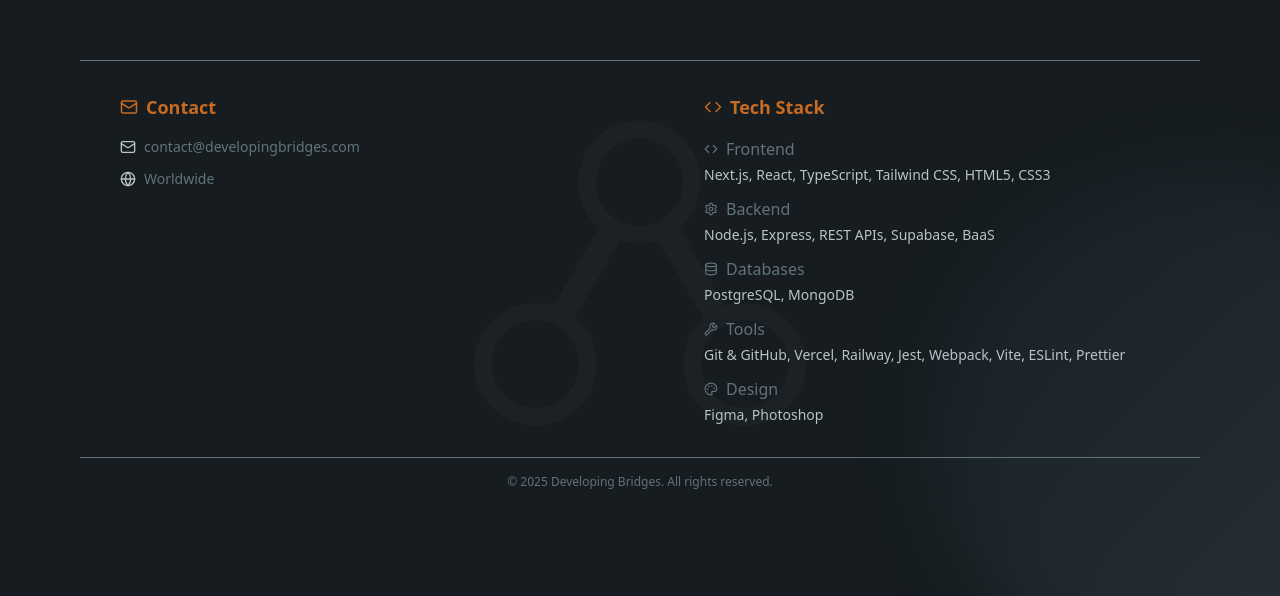
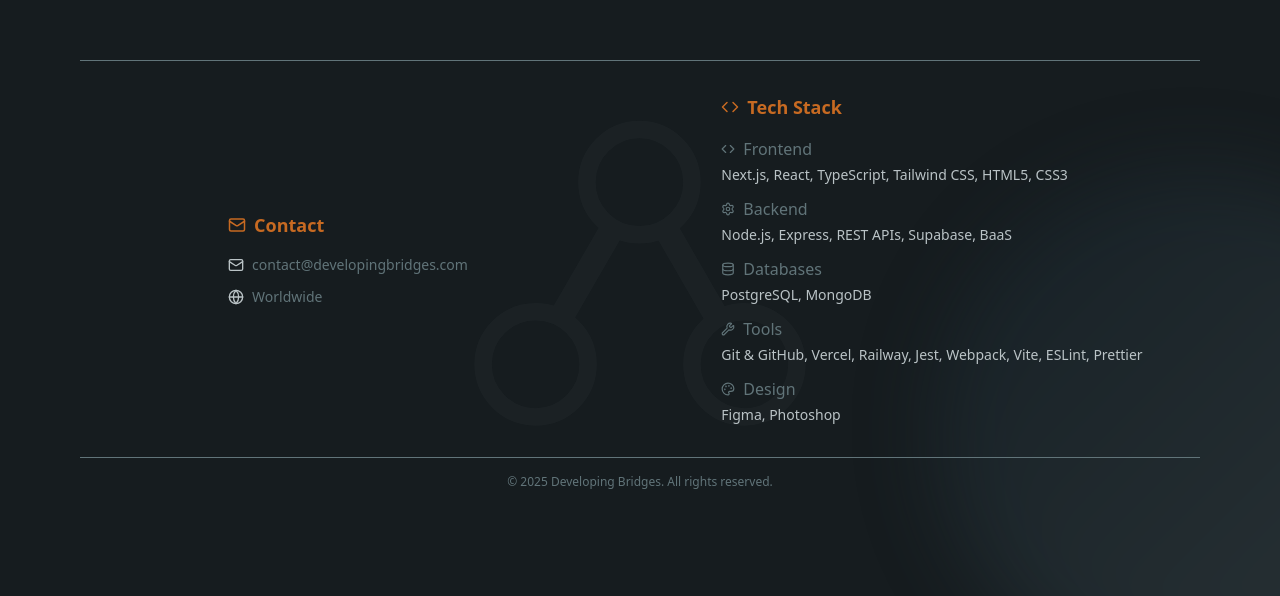
Before and after one commit to CaimanBrujo/dev-bridges, a Next.js app: page / in a window 1280 px wide. Shown: the part 3204-3800 px from the top of the page. Built offline with nearby package versions, Linux system fonts and the light colour scheme.

Commit message:
style(footer): center columns while keeping text left-aligned

```diff
--- a/app/components/Footer.tsx
+++ b/app/components/Footer.tsx
@@ -20,7 +20,8 @@ export function Footer() {
 
       <div className="relative z-10 max-w-8xl mx-auto grid grid-cols-1 md:grid-cols-2 gap-12 border-t border-muted pt-8">
         {/* Contact Section */}
-        <div className="mx-10">
+        <div className="flex flex-col justify-center items-center">
+          <div className="mx-10 text-left">
             <h4 className="text-lg font-semibold mb-4 text-accent flex items-center gap-2">
               <Mail size={18} /> Contact
             </h4>
@@ -40,9 +41,11 @@ export function Footer() {
               </li>
             </ul>
           </div>
+        </div>
 
         {/* Tech Stack Section */}
-        <div className="mx-10">
+        <div className="flex flex-col justify-center items-center">
+          <div className="mx-10 text-left">
             <h4 className="text-lg font-semibold mb-4 text-accent flex items-center gap-2">
               <Code size={18} /> Tech Stack
             </h4>
@@ -86,6 +89,7 @@ export function Footer() {
             </div>
           </div>
         </div>
+      </div>
 
       {/* Footer bottom */}
       <div className="relative z-10 max-w-8xl mx-auto mt-8 text-center text-xs text-muted border-t border-muted pt-4">
```
Lines whose indentation alone changed are shown as unchanged.
